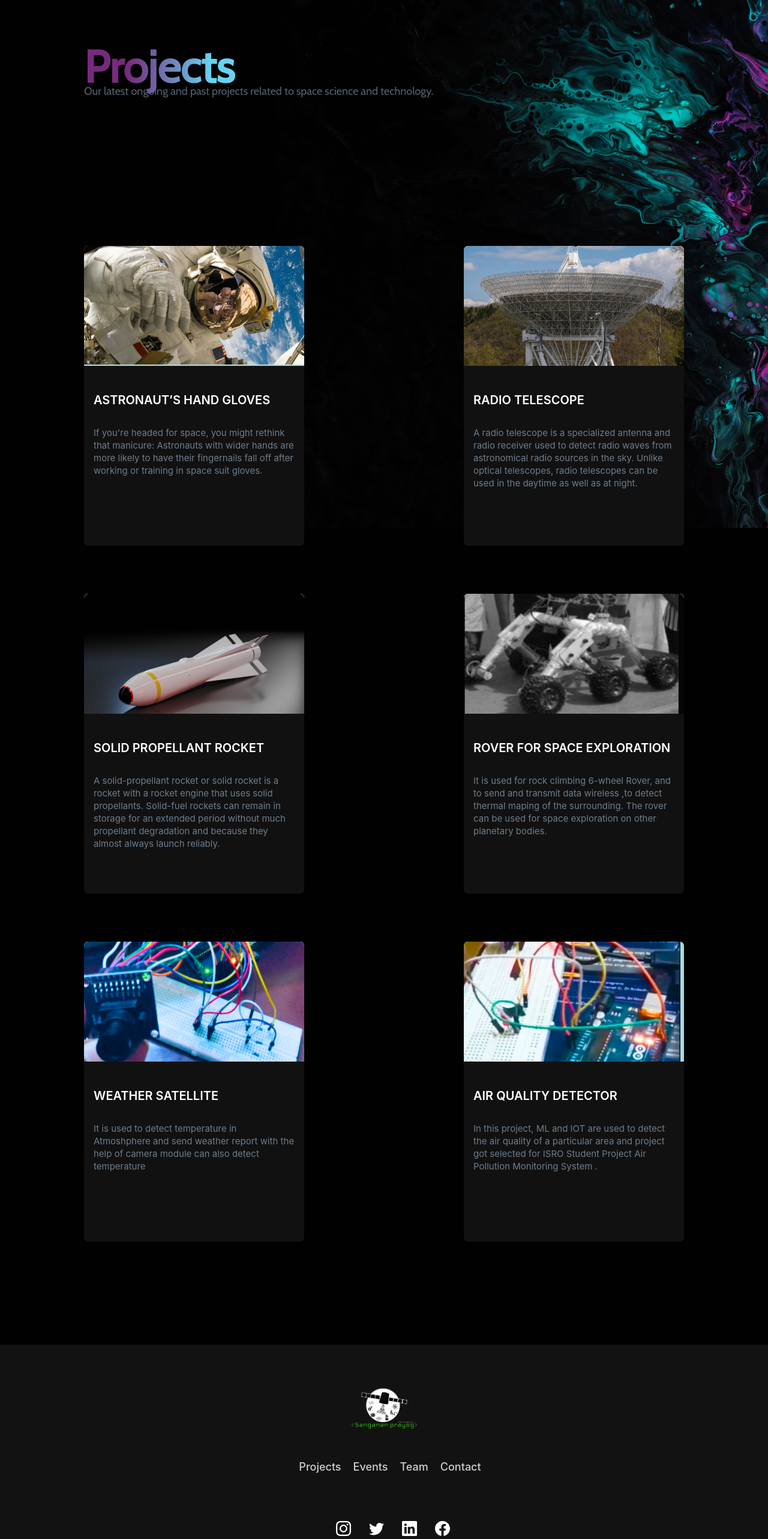
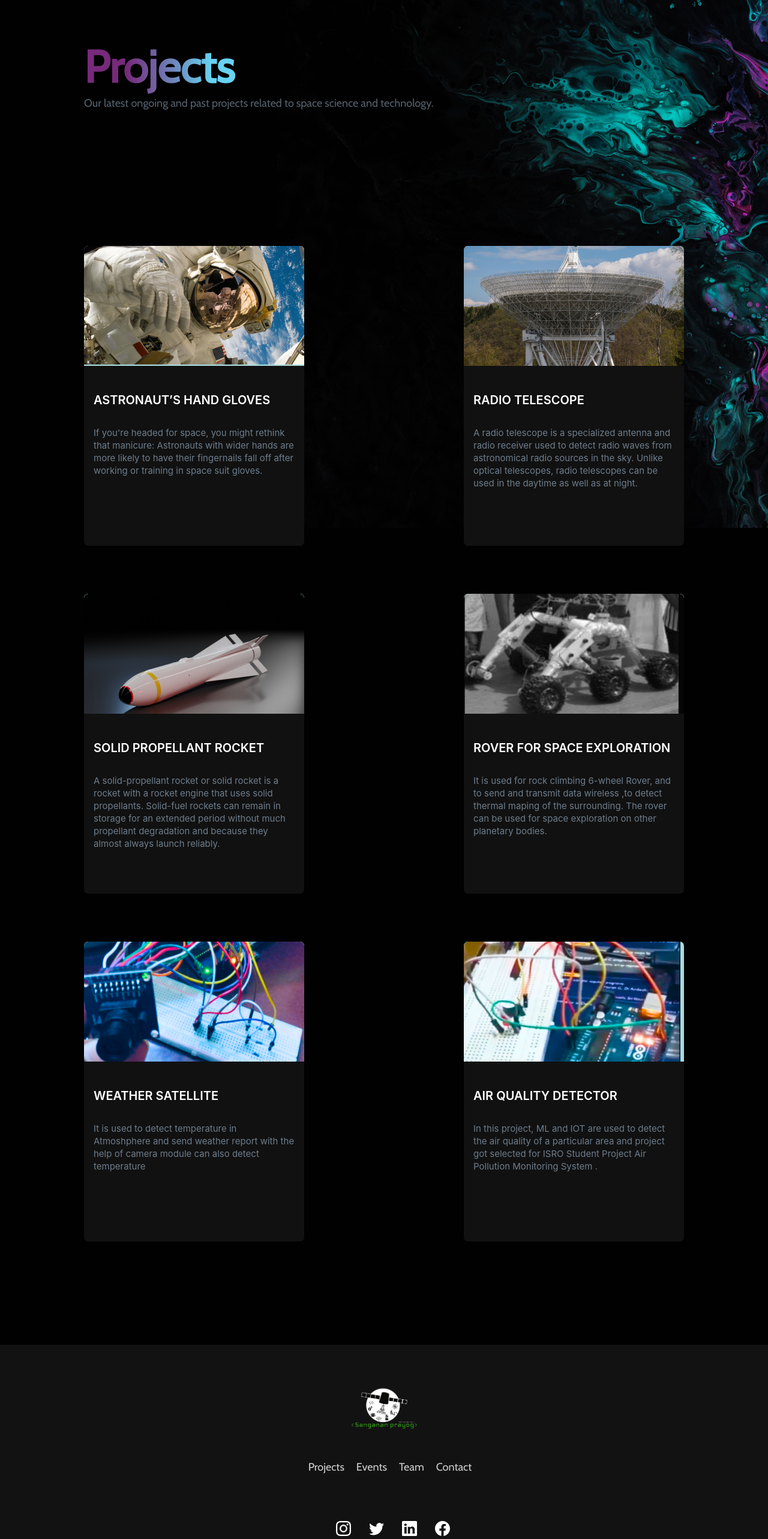
Before and after one commit to prakharSrivs/spReact, a React (Create React App) app: page /projects in a window 1280 px wide. Shown: the part 120-2686 px from the top of the page at 60% size. Built offline with nearby package versions, Linux system fonts and the light colour scheme.

Commit message:
Fixed Projects Component Styles

```diff
--- a/src/Components/Projects/projects.css
+++ b/src/Components/Projects/projects.css
@@ -101,7 +101,6 @@ transition: transform 250ms ease-in-out;
   padding-top: 200px;
 }
 .heading-con{
-  margin-top: -20px;
   font-family: 'Cabin';
   font-style: normal;
   font-weight: 500;
@@ -218,7 +217,7 @@ transition: transform 250ms ease-in-out;
   align-items: center;
 }
 .footer-link{
-  font-family: ''Cabin'';
+  font-family: 'Cabin';
   font-style: normal;
   font-weight: 500;
   font-size: 18px;
```
